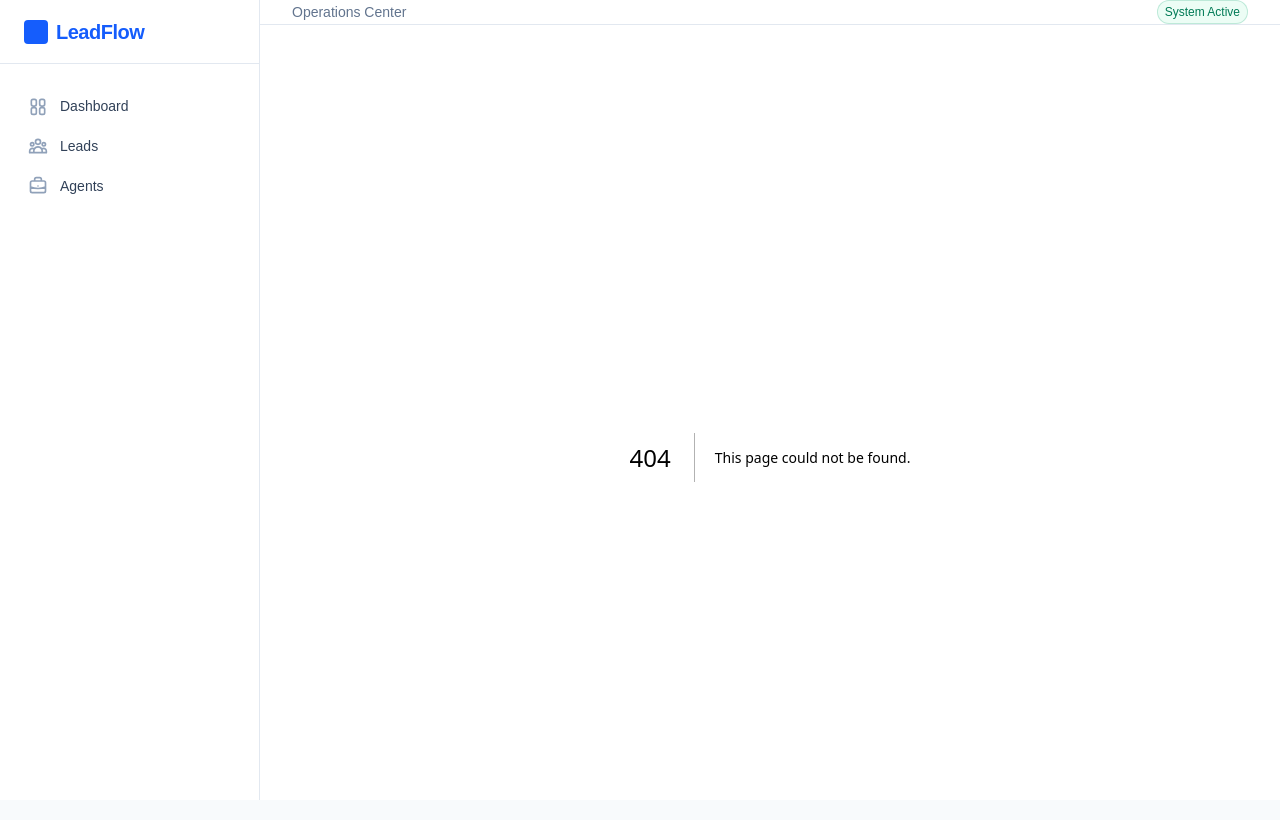
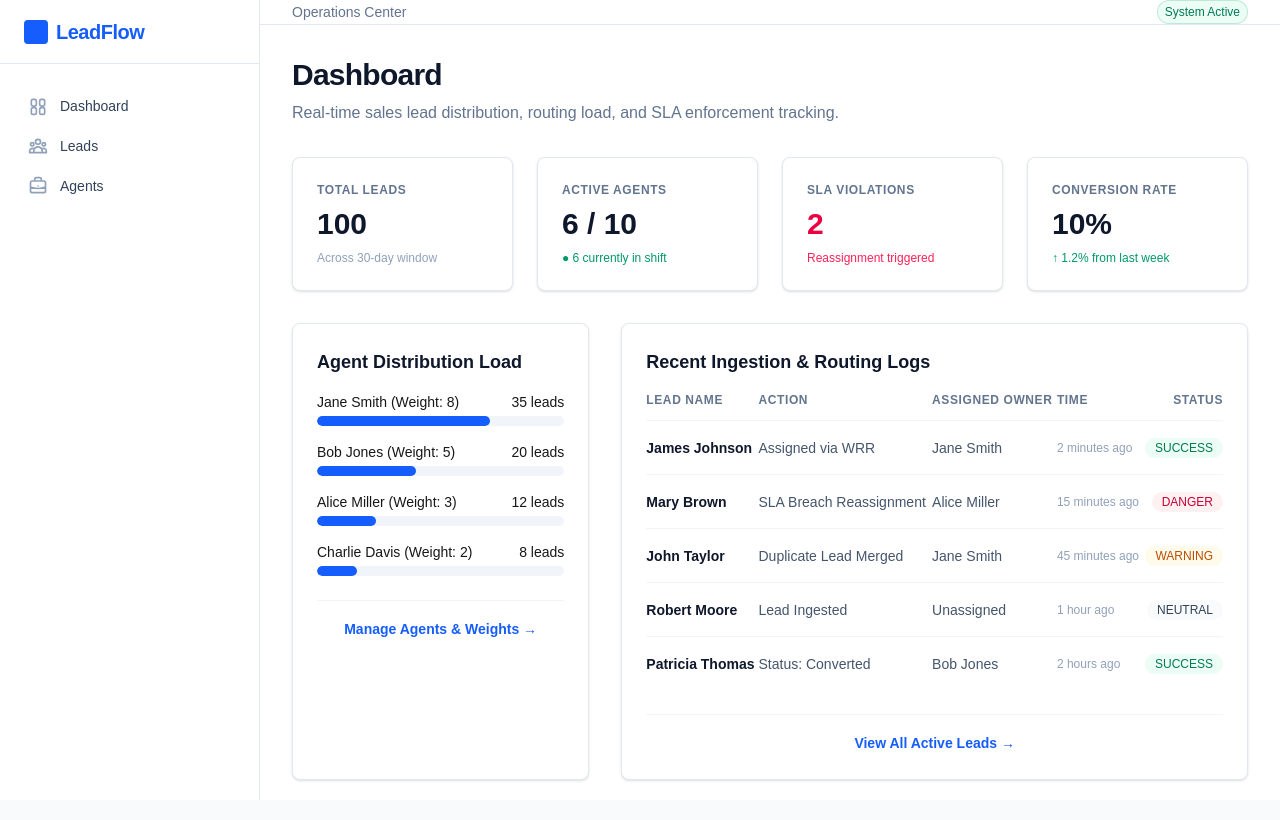
Before and after one commit to vanrajsinh650/LeadFlow, a Next.js app in the folder frontend/: page /dashboard in a window 1280 px wide. Before the commit this address had no page. Shown: the top 820 px of the page. Built offline with nearby package versions, Linux system fonts and the light colour scheme.

Commit message:
Create metrics dashboard with KPI cards and activity logs table

```diff
--- /dev/null
+++ b/frontend/src/app/dashboard/page.tsx
@@ -0,0 +1,148 @@
+import React from "react";
+import Link from "next/link";
+
+interface LeadActivity {
+  id: string;
+  lead_name: string;
+  action: string;
+  agent: string;
+  time: string;
+  status: "success" | "warning" | "danger" | "neutral";
+}
+
+const mockActivities: LeadActivity[] = [
+  { id: "1", lead_name: "James Johnson", action: "Assigned via WRR", agent: "Jane Smith", time: "2 minutes ago", status: "success" },
+  { id: "2", lead_name: "Mary Brown", action: "SLA Breach Reassignment", agent: "Alice Miller", time: "15 minutes ago", status: "danger" },
+  { id: "3", lead_name: "John Taylor", action: "Duplicate Lead Merged", agent: "Jane Smith", time: "45 minutes ago", status: "warning" },
+  { id: "4", lead_name: "Robert Moore", action: "Lead Ingested", agent: "Unassigned", time: "1 hour ago", status: "neutral" },
+  { id: "5", lead_name: "Patricia Thomas", action: "Status: Converted", agent: "Bob Jones", time: "2 hours ago", status: "success" },
+];
+
+export default function DashboardPage() {
+  return (
+    <div className="space-y-8">
+      {/* Page Header */}
+      <div>
+        <h1 className="text-3xl font-bold tracking-tight text-slate-900">Dashboard</h1>
+        <p className="text-slate-500 mt-2">Real-time sales lead distribution, routing load, and SLA enforcement tracking.</p>
+      </div>
+
+      {/* KPI Cards */}
+      <div className="grid grid-cols-1 md:grid-cols-4 gap-6">
+        <div className="bg-white p-6 rounded-lg border border-slate-200 shadow-sm flex flex-col justify-between">
+          <span className="text-xs font-semibold text-slate-500 uppercase tracking-wider">Total Leads</span>
+          <span className="text-3xl font-bold text-slate-900 mt-2">100</span>
+          <span className="text-xs text-slate-400 mt-2">Across 30-day window</span>
+        </div>
+        <div className="bg-white p-6 rounded-lg border border-slate-200 shadow-sm flex flex-col justify-between">
+          <span className="text-xs font-semibold text-slate-500 uppercase tracking-wider">Active Agents</span>
+          <span className="text-3xl font-bold text-slate-900 mt-2">6 / 10</span>
+          <span className="text-xs text-emerald-600 font-medium mt-2">● 6 currently in shift</span>
+        </div>
+        <div className="bg-white p-6 rounded-lg border border-slate-200 shadow-sm flex flex-col justify-between">
+          <span className="text-xs font-semibold text-slate-500 uppercase tracking-wider">SLA Violations</span>
+          <span className="text-3xl font-bold text-rose-600 mt-2">2</span>
+          <span className="text-xs text-rose-500 font-medium mt-2">Reassignment triggered</span>
+        </div>
+        <div className="bg-white p-6 rounded-lg border border-slate-200 shadow-sm flex flex-col justify-between">
+          <span className="text-xs font-semibold text-slate-500 uppercase tracking-wider">Conversion Rate</span>
+          <span className="text-3xl font-bold text-slate-900 mt-2">10%</span>
+          <span className="text-xs text-emerald-600 font-medium mt-2">↑ 1.2% from last week</span>
+        </div>
+      </div>
+
+      {/* Distribution Load & Recent Activity Split */}
+      <div className="grid grid-cols-1 lg:grid-cols-3 gap-8">
+        {/* Agent Load Chart */}
+        <div className="lg:col-span-1 bg-white p-6 rounded-lg border border-slate-200 shadow-sm">
+          <h2 className="text-lg font-bold text-slate-900 mb-4">Agent Distribution Load</h2>
+          <div className="space-y-4">
+            <div>
+              <div className="flex justify-between text-sm font-medium mb-1">
+                <span>Jane Smith (Weight: 8)</span>
+                <span>35 leads</span>
+              </div>
+              <div className="w-full bg-slate-100 h-2.5 rounded-full overflow-hidden">
+                <div className="bg-blue-600 h-full rounded-full" style={{ width: "70%" }}></div>
+              </div>
+            </div>
+            <div>
+              <div className="flex justify-between text-sm font-medium mb-1">
+                <span>Bob Jones (Weight: 5)</span>
+                <span>20 leads</span>
+              </div>
+              <div className="w-full bg-slate-100 h-2.5 rounded-full overflow-hidden">
+                <div className="bg-blue-600 h-full rounded-full" style={{ width: "40%" }}></div>
+              </div>
+            </div>
+            <div>
+              <div className="flex justify-between text-sm font-medium mb-1">
+                <span>Alice Miller (Weight: 3)</span>
+                <span>12 leads</span>
+              </div>
+              <div className="w-full bg-slate-100 h-2.5 rounded-full overflow-hidden">
+                <div className="bg-blue-600 h-full rounded-full" style={{ width: "24%" }}></div>
+              </div>
+            </div>
+            <div>
+              <div className="flex justify-between text-sm font-medium mb-1">
+                <span>Charlie Davis (Weight: 2)</span>
+                <span>8 leads</span>
+              </div>
+              <div className="w-full bg-slate-100 h-2.5 rounded-full overflow-hidden">
+                <div className="bg-blue-600 h-full rounded-full" style={{ width: "16%" }}></div>
+              </div>
+            </div>
+          </div>
+          <div className="mt-6 pt-4 border-t border-slate-100 text-center">
+            <Link href="/agents" className="text-sm font-semibold text-blue-600 hover:text-blue-700 transition-colors">
+              Manage Agents & Weights →
+            </Link>
+          </div>
+        </div>
+
+        {/* Recent Activity Feed */}
+        <div className="lg:col-span-2 bg-white p-6 rounded-lg border border-slate-200 shadow-sm">
+          <h2 className="text-lg font-bold text-slate-900 mb-4">Recent Ingestion & Routing Logs</h2>
+          <div className="overflow-x-auto">
+            <table className="w-full text-left border-collapse">
+              <thead>
+                <tr className="border-b border-slate-100 text-slate-500 text-xs font-semibold uppercase tracking-wider">
+                  <th className="pb-3">Lead Name</th>
+                  <th className="pb-3">Action</th>
+                  <th className="pb-3">Assigned Owner</th>
+                  <th className="pb-3">Time</th>
+                  <th className="pb-3 text-right">Status</th>
+                </tr>
+              </thead>
+              <tbody className="divide-y divide-slate-100 text-sm">
+                {mockActivities.map((act) => (
+                  <tr key={act.id} className="hover:bg-slate-50/50 transition-colors">
+                    <td className="py-4 font-semibold text-slate-900">{act.lead_name}</td>
+                    <td className="py-4 text-slate-600">{act.action}</td>
+                    <td className="py-4 text-slate-600">{act.agent}</td>
+                    <td className="py-4 text-slate-400 text-xs">{act.time}</td>
+                    <td className="py-4 text-right">
+                      <span className={`inline-flex items-center rounded-full px-2.5 py-0.5 text-xs font-medium ${
+                        act.status === "success" ? "bg-emerald-50 text-emerald-700" :
+                        act.status === "warning" ? "bg-amber-50 text-amber-700" :
+                        act.status === "danger" ? "bg-rose-50 text-rose-700" : "bg-slate-50 text-slate-700"
+                      }`}>
+                        {act.status.toUpperCase()}
+                      </span>
+                    </td>
+                  </tr>
+                ))}
+              </tbody>
+            </table>
+          </div>
+          <div className="mt-6 pt-4 border-t border-slate-100 text-center">
+            <Link href="/leads" className="text-sm font-semibold text-blue-600 hover:text-blue-700 transition-colors">
+              View All Active Leads →
+            </Link>
+          </div>
+        </div>
+      </div>
+    </div>
+  );
+}
```
